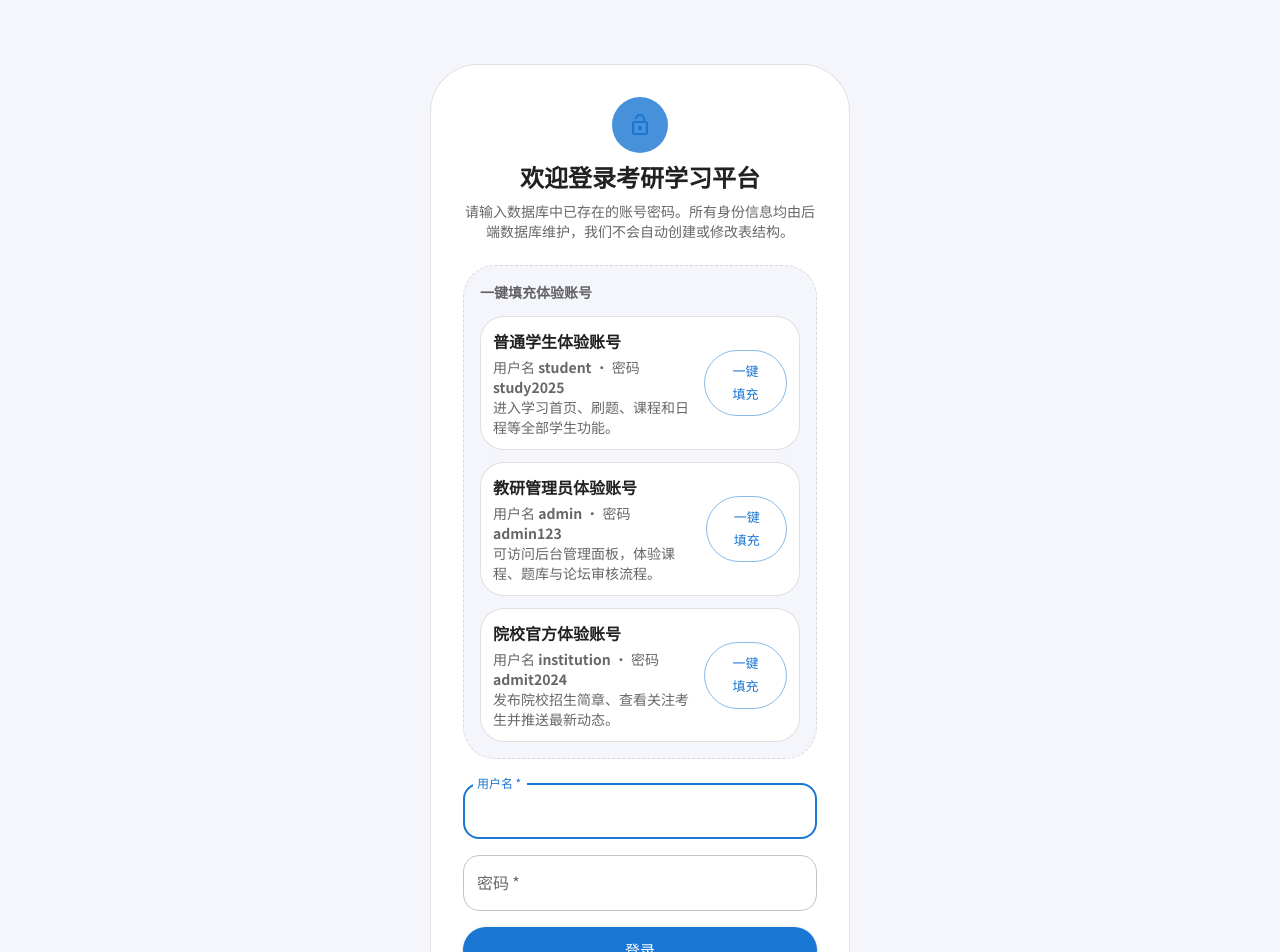
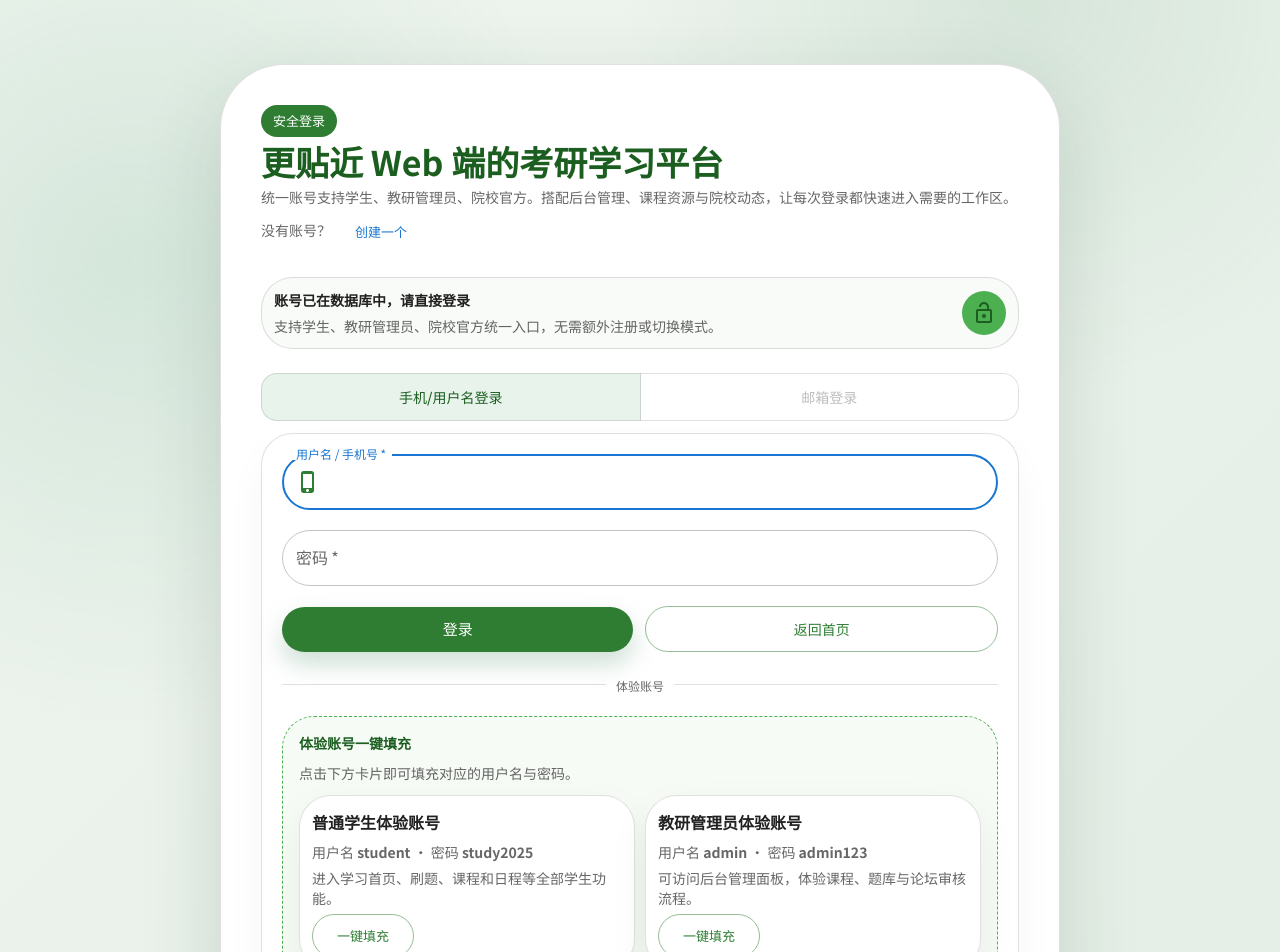
Before and after one commit to z1x2c3v4b5n6/bigwork, a React (Vite) app in the folder frontend/: page /login in a window 1280 px wide. Shown: the top 952 px of the page. Built offline with nearby package versions, Linux system fonts and the light colour scheme; no server answers.

Commit message:
Simplify login page layout

```diff
--- a/frontend/src/pages/Login.tsx
+++ b/frontend/src/pages/Login.tsx
@@ -1,11 +1,17 @@
 import LockOpenIcon from '@mui/icons-material/LockOpen';
+import PhoneIphoneIcon from '@mui/icons-material/PhoneIphone';
 import {
   Alert,
   Box,
   Button,
+  Chip,
+  Divider,
+  InputAdornment,
   Paper,
   Stack,
   TextField,
+  ToggleButton,
+  ToggleButtonGroup,
   Typography,
 } from '@mui/material';
 import { FormEvent, useEffect, useState } from 'react';
@@ -86,105 +92,150 @@ const Login = () => {
   };
 
   return (
-    <Box sx={{ display: 'flex', justifyContent: 'center', py: 8 }}>
-      <Paper
-        elevation={0}
-        sx={{
-          width: '100%',
-          maxWidth: 420,
-          p: 4,
-          borderRadius: 3,
-          border: '1px solid',
-          borderColor: 'divider',
-        }}
-      >
-        <Stack spacing={3}>
-          <Stack spacing={1} alignItems="center">
     <Box
       sx={{
-                width: 56,
-                height: 56,
-                borderRadius: '50%',
-                bgcolor: 'primary.light',
-                color: 'primary.main',
+        minHeight: '100vh',
+        px: { xs: 2, md: 6 },
+        py: { xs: 5, md: 8 },
         display: 'flex',
         alignItems: 'center',
         justifyContent: 'center',
+        position: 'relative',
+        overflow: 'hidden',
+        bgcolor: '#f5f7f4',
+      }}
+    >
+      <Box
+        sx={{
+          position: 'absolute',
+          inset: 0,
+          background:
+            'radial-gradient(circle at 10% 20%, rgba(58, 147, 100, 0.14), transparent 30%), radial-gradient(circle at 80% 0%, rgba(72, 139, 93, 0.12), transparent 24%), linear-gradient(135deg, rgba(239,245,239,0.9), rgba(226,237,228,0.95))',
+          zIndex: 0,
+        }}
+      />
+
+      <Paper
+        elevation={6}
+        sx={{
+          width: '100%',
+          maxWidth: 840,
+          borderRadius: 4,
+          overflow: 'hidden',
+          position: 'relative',
+          zIndex: 1,
+          border: '1px solid',
+          borderColor: 'divider',
+          boxShadow: '0 28px 80px rgba(30, 60, 43, 0.16)',
+          p: { xs: 3, md: 5 },
+          bgcolor: 'white',
+        }}
+      >
+        <Stack spacing={3} height="100%">
+          <Stack spacing={0.5} alignItems="flex-start">
+            <Chip label="安全登录" color="success" variant="filled" sx={{ borderRadius: 1 }} />
+            <Typography variant="h4" fontWeight={800} color="success.dark">
+              更贴近 Web 端的考研学习平台
+            </Typography>
+            <Typography variant="body2" color="text.secondary">
+              统一账号支持学生、教研管理员、院校官方。搭配后台管理、课程资源与院校动态，让每次登录都快速进入需要的工作区。
+            </Typography>
+            <Typography variant="body2" color="text.secondary">
+              没有账号？<Button component={RouterLink} to="/register" size="small">创建一个</Button>
+            </Typography>
+          </Stack>
+
+          <Box
+            sx={{
+              display: 'flex',
+              justifyContent: 'space-between',
+              alignItems: 'center',
+              border: '1px solid',
+              borderColor: 'divider',
+              borderRadius: 2,
+              p: 1.5,
+              bgcolor: '#f9fbf8',
+            }}
+          >
+            <Stack spacing={0.5}>
+              <Typography variant="subtitle2" color="text.primary" fontWeight={700}>
+                账号已在数据库中，请直接登录
+              </Typography>
+              <Typography variant="body2" color="text.secondary">
+                支持学生、教研管理员、院校官方统一入口，无需额外注册或切换模式。
+              </Typography>
+            </Stack>
+            <Box
+              sx={{
+                width: 44,
+                height: 44,
+                borderRadius: 2,
+                bgcolor: 'success.light',
+                color: 'success.dark',
+                display: 'grid',
+                placeItems: 'center',
               }}
             >
               <LockOpenIcon />
             </Box>
-            <Typography variant="h5" fontWeight={700}>
-              欢迎登录考研学习平台
-            </Typography>
-            <Typography variant="body2" color="text.secondary" textAlign="center">
-              请输入数据库中已存在的账号密码。所有身份信息均由后端数据库维护，我们不会自动创建或修改表结构。
-            </Typography>
-          </Stack>
+          </Box>
 
           {error ? <Alert severity="error">{error}</Alert> : null}
 
-          <Box
+          <Stack spacing={1.5}>
+            <ToggleButtonGroup
+              exclusive
+              value="username"
+              aria-label="登录方式"
+              fullWidth
+              onChange={() => undefined}
+            >
+              <ToggleButton
+                value="username"
                 sx={{
-              border: '1px dashed',
-              borderColor: 'divider',
-              borderRadius: 2,
-              p: 2,
-              bgcolor: 'background.default',
+                  '&.Mui-selected': {
+                    bgcolor: '#e8f3ec',
+                    color: 'success.dark',
+                  },
                 }}
               >
-            <Stack spacing={1.5}>
-              <Typography variant="subtitle2" color="text.secondary" fontWeight={600}>
-                一键填充体验账号
-              </Typography>
-              {demoAccounts.map((account) => (
-                <Stack
-                  key={account.key}
-                  direction={{ xs: 'column', sm: 'row' }}
-                  spacing={1}
-                  alignItems={{ xs: 'flex-start', sm: 'center' }}
-                  justifyContent="space-between"
+                手机/用户名登录
+              </ToggleButton>
+              <ToggleButton value="email" disabled>
+                邮箱登录
+              </ToggleButton>
+            </ToggleButtonGroup>
+
+            <Box
+              component="form"
+              onSubmit={handleSubmit}
+              noValidate
               sx={{
-                    borderRadius: 1.5,
+                borderRadius: 2,
+                p: { xs: 2, md: 2.5 },
                 border: '1px solid',
                 borderColor: 'divider',
-                    p: 1.5,
-                    bgcolor: 'background.paper',
+                bgcolor: 'white',
+                boxShadow: '0 20px 40px rgba(0,0,0,0.04)',
               }}
             >
-                  <Box>
-                    <Typography variant="body1" fontWeight={600}>
-                      {account.label}
-                    </Typography>
-                    <Typography variant="body2" color="text.secondary" sx={{ mt: 0.5 }}>
-                      用户名 <strong>{account.username}</strong> · 密码 <strong>{account.password}</strong>
-                    </Typography>
-                    <Typography variant="body2" color="text.secondary">
-                      {account.description}
-                    </Typography>
-                  </Box>
-                  <Button
-                    variant="outlined"
-                    size="small"
-                    onClick={() => handleUseAccount(account)}
-                    disabled={loading}
-                  >
-                    一键填充
-                  </Button>
-                </Stack>
-              ))}
-            </Stack>
-          </Box>
-
-          <Box component="form" onSubmit={handleSubmit} noValidate>
-            <Stack spacing={2}>
+              <Stack spacing={2.5}>
                 <TextField
-                label="用户名"
+                  label="用户名 / 手机号"
                   value={username}
                   onChange={(event) => setUsername(event.target.value)}
                   required
                   autoFocus
                   autoComplete="username"
+                  fullWidth
+                  InputProps={{
+                    startAdornment: (
+                      <InputAdornment position="start">
+                        <PhoneIphoneIcon color="success" />
+                      </InputAdornment>
+                    ),
+                    sx: { borderRadius: 2.5 },
+                  }}
                 />
                 <TextField
                   label="密码"
@@ -193,20 +244,110 @@ const Login = () => {
                   onChange={(event) => setPassword(event.target.value)}
                   required
                   autoComplete="current-password"
+                  fullWidth
+                  InputProps={{
+                    sx: { borderRadius: 2.5 },
+                  }}
                 />
+                <Stack direction={{ xs: 'column', sm: 'row' }} spacing={1.5} alignItems="center">
                   <Button
                     type="submit"
                     variant="contained"
+                    color="success"
                     size="large"
                     disabled={loading}
+                    fullWidth
+                    sx={{
+                      borderRadius: 2,
+                      boxShadow: '0 12px 24px rgba(60,128,89,0.25)',
+                    }}
                   >
                     {loading ? '正在登录…' : '登录'}
                   </Button>
-              <Button component={RouterLink} to="/register" disabled={loading}>
-                没有账号？立即注册
+                  <Button
+                    component={RouterLink}
+                    to="/"
+                    variant="outlined"
+                    color="success"
+                    fullWidth
+                    sx={{ borderRadius: 2 }}
+                    disabled={loading}
+                  >
+                    返回首页
                   </Button>
                 </Stack>
+                <Divider flexItem>
+                  <Typography variant="caption" color="text.secondary">
+                    体验账号
+                  </Typography>
+                </Divider>
+                <Box
+                  sx={{
+                    borderRadius: 2,
+                    border: '1px dashed',
+                    borderColor: 'success.light',
+                    bgcolor: '#f7fbf6',
+                    p: 2,
+                  }}
+                >
+                  <Typography variant="subtitle2" color="success.dark" fontWeight={700} sx={{ mb: 1 }}>
+                    体验账号一键填充
+                  </Typography>
+                  <Typography variant="body2" color="text.secondary" sx={{ mb: 1.5 }}>
+                    点击下方卡片即可填充对应的用户名与密码。
+                  </Typography>
+                  <Box
+                    sx={{
+                      display: 'grid',
+                      gridTemplateColumns: { xs: '1fr', sm: 'repeat(2, minmax(0, 1fr))' },
+                      gap: 1.25,
+                    }}
+                  >
+                    {demoAccounts.map((account) => (
+                      <Stack
+                        key={account.key}
+                        spacing={0.75}
+                        sx={{
+                          p: 1.5,
+                          borderRadius: 2,
+                          bgcolor: 'white',
+                          border: '1px solid',
+                          borderColor: 'divider',
+                          boxShadow: '0 16px 40px rgba(0,0,0,0.06)',
+                          transition: 'all 0.2s ease',
+                          '&:hover': {
+                            borderColor: 'success.main',
+                            boxShadow: '0 18px 44px rgba(64,122,90,0.16)',
+                            transform: 'translateY(-2px)',
+                          },
+                        }}
+                      >
+                        <Typography variant="subtitle1" fontWeight={700} color="text.primary">
+                          {account.label}
+                        </Typography>
+                        <Typography variant="body2" color="text.secondary">
+                          用户名 <strong>{account.username}</strong> · 密码 <strong>{account.password}</strong>
+                        </Typography>
+                        <Typography variant="body2" color="text.secondary" sx={{ minHeight: 40 }}>
+                          {account.description}
+                        </Typography>
+                        <Button
+                          variant="outlined"
+                          size="small"
+                          color="success"
+                          onClick={() => handleUseAccount(account)}
+                          disabled={loading}
+                          sx={{ alignSelf: 'flex-start', borderRadius: 1.5 }}
+                        >
+                          一键填充
+                        </Button>
+                      </Stack>
+                    ))}
                   </Box>
+                </Box>
+              </Stack>
+            </Box>
+          </Stack>
         </Stack>
       </Paper>
     </Box>
```
Lines whose indentation alone changed are shown as unchanged.
